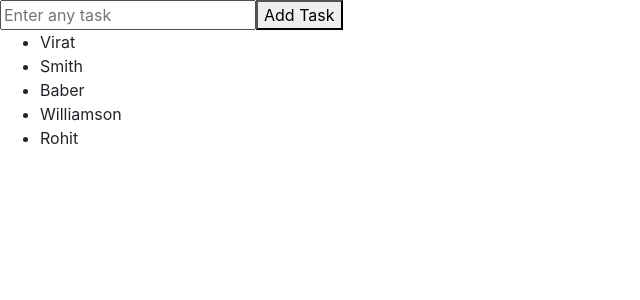
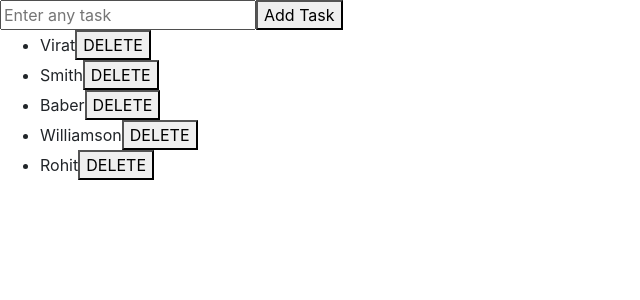
Before and after one commit to danishulhassan7/react-todo-app, a React (Create React App) app: page / in a window 1280 px wide. Shown: the top 300 px of the page, without its empty margins (0-640 px from the left). Built offline with nearby package versions, Linux system fonts and the light colour scheme.

Commit message:
Done with the DELETE TODO Functionality

```diff
--- a/src/App.js
+++ b/src/App.js
@@ -27,6 +27,13 @@ class App extends Component {
       value: ''
     })
   }
+
+  delete_todo = (index) => {
+    this.state.todos.splice(index,1);
+    this.setState({
+      todos: this.state.todos
+    });
+  }
   render() {
     let {todos,value} = this.state;
     return(
@@ -37,7 +44,9 @@ class App extends Component {
           {
             todos.map((v,i)=>{
             return (
-              <li key={i}> {v} </li>
+              <li key={i}> {v}
+                <button onClick={() => this.delete_todo(i)}> DELETE</button>
+               </li>
             );
             })
           }
```
